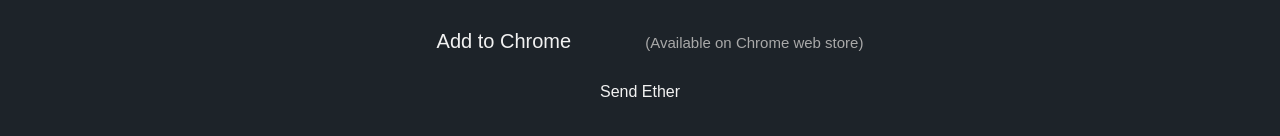
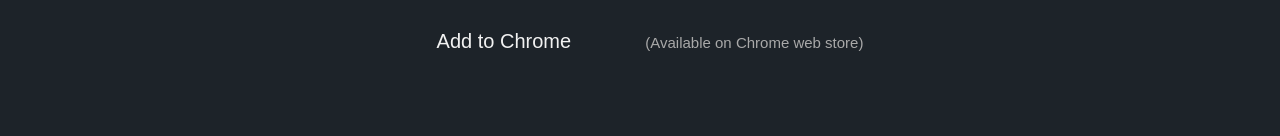
Before and after one commit to radubogdan6466/liwalletxyz, a React (Create React App) app: page / in a window 1280 px wide. Shown: the part 232-368 px from the top of the page. Built offline with nearby package versions, Linux system fonts and the light colour scheme.

Commit message:
add redirect

```diff
--- a/src/pages/Home/Home.js
+++ b/src/pages/Home/Home.js
@@ -32,6 +32,7 @@
             href="https://drive.google.com/file/d/1TA-JkVAFTYOsEr9ho_D7xSpYYEcNsIaM/view?usp=drive_link"
             className="download-link"
             target="_blank"
+            rel="noopener noreferrer"
             onClick={handleDownloadClick}
           >
             {isDownloading ? "On the way..." : "Download for Android"}
@@ -52,11 +53,6 @@
           <span className="announce"> (Available on Chrome web store)</span>
         </div>
       </div>
-      <div>
-        <a href="http://localhost:3000/transaction?to=0x123...&amount=10">
-          Send Ether
-        </a>
-      </div>
     </div>
   );
 };
```
